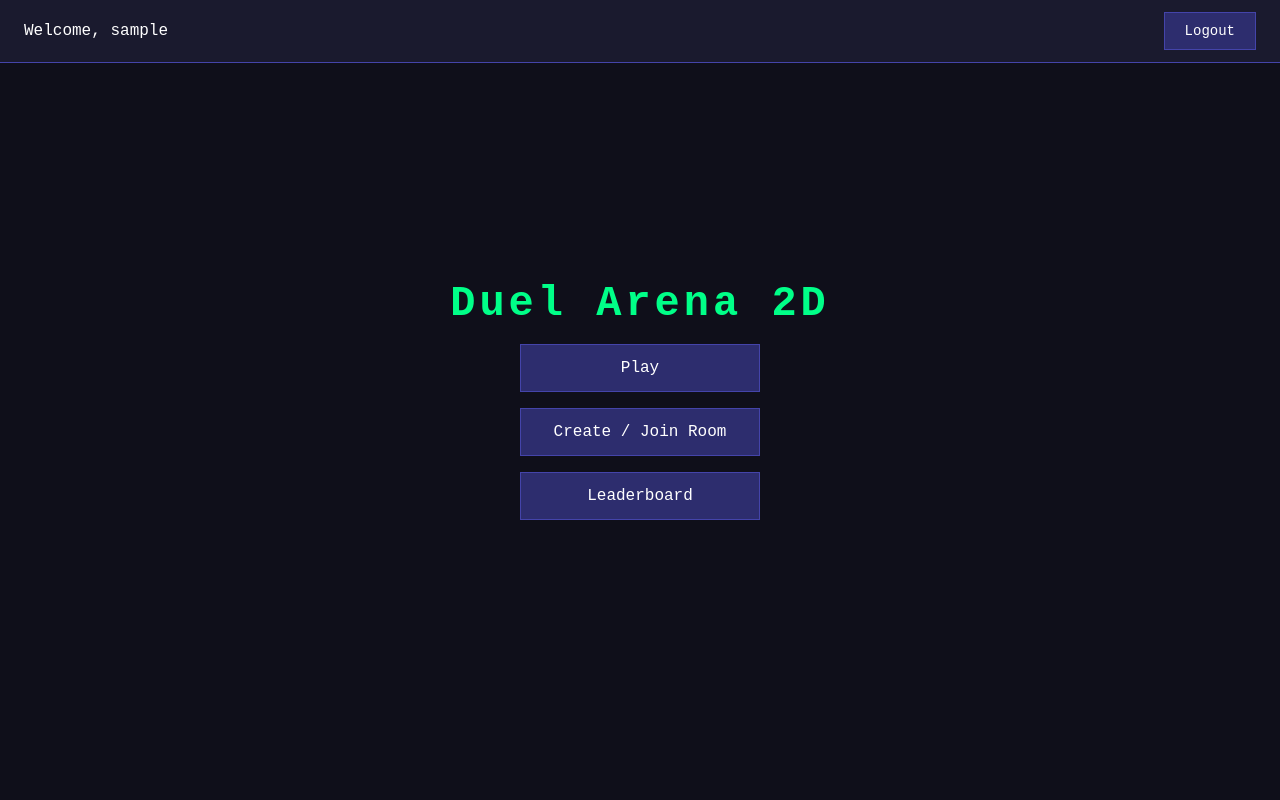
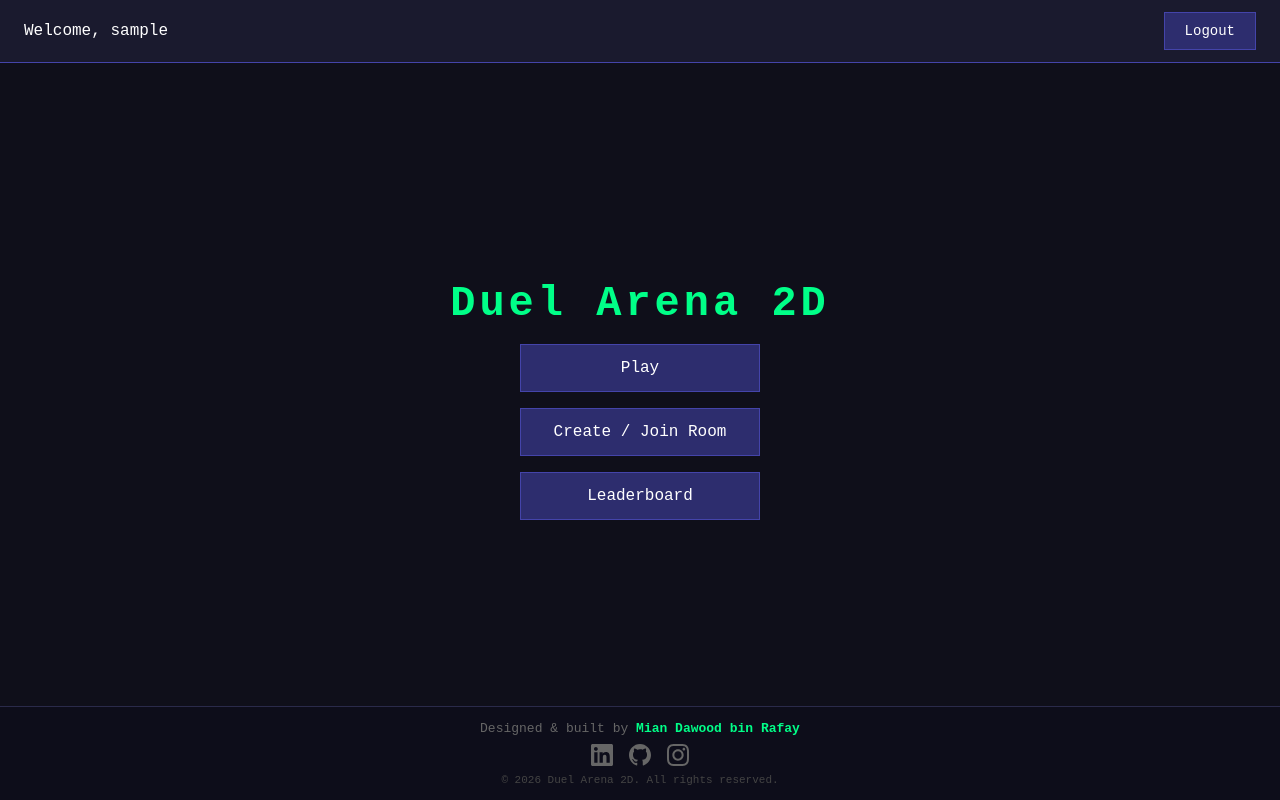
Before and after one commit to dawoodmdbr/Duel-Arena-2D, a React (Vite) app in the folder client/: page /home in a window 1280 px wide. Built offline with nearby package versions, Linux system fonts and the light colour scheme; sample sign-in values are in the browser's storage.

Commit message:
added footer and easter egg (konami code)

```diff
--- a/client/src/index.css
+++ b/client/src/index.css
@@ -142,6 +142,63 @@
   color: #888;
   display: block;
   margin-bottom: 4px;
+}
+
+/* FOOTER */
+.home-footer {
+  position: fixed;
+  bottom: 0;
+  left: 0;
+  right: 0;
+  display: flex;
+  flex-direction: column;
+  align-items: center;
+  gap: 8px;
+  padding: 14px 24px;
+  background: #0d0d1a;
+  border-top: 1px solid #2a2a4a;
+}
+
+.footer-credit {
+  font-size: 13px;
+  color: #666;
+}
+
+.footer-name {
+  color: #00ff88;
+  font-weight: bold;
+}
+
+.footer-socials {
+  display: flex;
+  gap: 16px;
+}
+
+.social-link {
+  color: #666;
+  transition: color 0.2s, transform 0.2s;
+  display: flex;
+  align-items: center;
+}
+
+.social-link:hover {
+  color: #00ff88;
+  transform: translateY(-2px);
+}
+
+.footer-copy {
+  font-size: 11px;
+  color: #444;
+}
+
+/* GAME CANVAS CENTERED */
+.game-canvas {
+  flex: 1;
+  display: flex;
+  justify-content: center;
+  align-items: center;
+  background: #0f0f1a;
+  overflow: hidden;
 }
 
 /* LOBBY PAGE */
--- a/client/src/pages/HomePage.jsx
+++ b/client/src/pages/HomePage.jsx
@@ -1,11 +1,33 @@
-import {useState} from "react";
+import {useState, useEffect} from "react";
 import {useNavigate} from "react-router-dom";
 import socket from "../socket/socket";
+
+const KONAMI = ["ArrowUp", "ArrowUp", "ArrowDown", "ArrowDown", "ArrowLeft", "ArrowRight", "ArrowLeft", "ArrowRight", "b", "a"];
+
+const LinkedInIcon = () => (
+    <svg viewBox='0 0 24 24' fill='currentColor' width='22' height='22'>
+        <path d='M20.447 20.452h-3.554v-5.569c0-1.328-.027-3.037-1.852-3.037-1.853 0-2.136 1.445-2.136 2.939v5.667H9.351V9h3.414v1.561h.046c.477-.9 1.637-1.85 3.37-1.85 3.601 0 4.267 2.37 4.267 5.455v6.286zM5.337 7.433c-1.144 0-2.063-.926-2.063-2.065 0-1.138.92-2.063 2.063-2.063 1.14 0 2.064.925 2.064 2.063 0 1.139-.925 2.065-2.064 2.065zm1.782 13.019H3.555V9h3.564v11.452zM22.225 0H1.771C.792 0 0 .774 0 1.729v20.542C0 23.227.792 24 1.771 24h20.451C23.2 24 24 23.227 24 22.271V1.729C24 .774 23.2 0 22.222 0h.003z' />
+    </svg>
+);
+
+const GitHubIcon = () => (
+    <svg viewBox='0 0 24 24' fill='currentColor' width='22' height='22'>
+        <path d='M12 0C5.374 0 0 5.373 0 12c0 5.302 3.438 9.8 8.207 11.387.599.111.793-.261.793-.577v-2.234c-3.338.726-4.033-1.416-4.033-1.416-.546-1.387-1.333-1.756-1.333-1.756-1.089-.745.083-.729.083-.729 1.205.084 1.839 1.237 1.839 1.237 1.07 1.834 2.807 1.304 3.492.997.107-.775.418-1.305.762-1.604-2.665-.305-5.467-1.334-5.467-5.931 0-1.311.469-2.381 1.236-3.221-.124-.303-.535-1.524.117-3.176 0 0 1.008-.322 3.301 1.23A11.509 11.509 0 0112 5.803c1.02.005 2.047.138 3.006.404 2.291-1.552 3.297-1.23 3.297-1.23.653 1.653.242 2.874.118 3.176.77.84 1.235 1.911 1.235 3.221 0 4.609-2.807 5.624-5.479 5.921.43.372.823 1.102.823 2.222v3.293c0 .319.192.694.801.576C20.566 21.797 24 17.3 24 12c0-6.627-5.373-12-12-12z' />
+    </svg>
+);
+
+const InstagramIcon = () => (
+    <svg viewBox='0 0 24 24' fill='currentColor' width='22' height='22'>
+        <path d='M12 2.163c3.204 0 3.584.012 4.85.07 3.252.148 4.771 1.691 4.919 4.919.058 1.265.069 1.645.069 4.849 0 3.205-.012 3.584-.069 4.849-.149 3.225-1.664 4.771-4.919 4.919-1.266.058-1.644.07-4.85.07-3.204 0-3.584-.012-4.849-.07-3.26-.149-4.771-1.699-4.919-4.92-.058-1.265-.07-1.644-.07-4.849 0-3.204.013-3.583.07-4.849.149-3.227 1.664-4.771 4.919-4.919 1.266-.057 1.645-.069 4.849-.069zm0-2.163c-3.259 0-3.667.014-4.947.072-4.358.2-6.78 2.618-6.98 6.98-.059 1.281-.073 1.689-.073 4.948 0 3.259.014 3.668.072 4.948.2 4.358 2.618 6.78 6.98 6.98 1.281.058 1.689.072 4.948.072 3.259 0 3.668-.014 4.948-.072 4.354-.2 6.782-2.618 6.979-6.98.059-1.28.073-1.689.073-4.948 0-3.259-.014-3.667-.072-4.947-.196-4.354-2.617-6.78-6.979-6.98-1.281-.059-1.69-.073-4.949-.073zm0 5.838c-3.403 0-6.162 2.759-6.162 6.162s2.759 6.163 6.162 6.163 6.162-2.759 6.162-6.163c0-3.403-2.759-6.162-6.162-6.162zm0 10.162c-2.209 0-4-1.79-4-4 0-2.209 1.791-4 4-4s4 1.791 4 4c0 2.21-1.791 4-4 4zm6.406-11.845c-.796 0-1.441.645-1.441 1.44s.645 1.44 1.441 1.44c.795 0 1.439-.645 1.439-1.44s-.644-1.44-1.439-1.44z' />
+    </svg>
+);
 
 function HomePage() {
     const navigate = useNavigate();
     const user = JSON.parse(localStorage.getItem("user"));
 
+    const [easterEgg, setEasterEgg] = useState(false);
+    const [konamiProgress, setKonamiProgress] = useState(0);
     const [showRoomModal, setShowRoomModal] = useState(false);
     const [activeTab, setActiveTab] = useState("join"); // 'join' or 'create'
     const [roomCode, setRoomCode] = useState("");
@@ -17,6 +39,24 @@
         max_players: 8,
         time_limit: 180,
     });
+
+    useEffect(() => {
+        const handleKey = (e) => {
+            setKonamiProgress((prev) => {
+                if (e.key === KONAMI[prev]) {
+                    const next = prev + 1;
+                    if (next === KONAMI.length) {
+                        setEasterEgg(true);
+                        return 0;
+                    }
+                    return next;
+                }
+                return e.key === KONAMI[0] ? 1 : 0;
+            });
+        };
+        window.addEventListener("keydown", handleKey);
+        return () => window.removeEventListener("keydown", handleKey);
+    }, []);
 
     const handlePlay = () => {
         socket.auth = {token: localStorage.getItem("token")};
@@ -114,7 +154,7 @@
                 <h1>Duel Arena 2D</h1>
                 <button onClick={handlePlay}>Play</button>
                 <button onClick={() => setShowRoomModal(true)}>Create / Join Room</button>
-                <button onClick={() => navigate('/leaderboard')}>Leaderboard</button>
+                <button onClick={() => navigate("/leaderboard")}>Leaderboard</button>
             </div>
 
             {/* Matchmaking popup */}
@@ -196,6 +236,61 @@
                     </div>
                 </div>
             )}
+
+            {/* Easter egg */}
+            {easterEgg && (
+                <div className='modal-overlay'>
+                    <div className='modal' style={{textAlign: "center"}}>
+                        <h2 style={{color: "#ffdd00"}}>👾 CHEAT CODE ACTIVATED</h2>
+                        <p style={{color: "#00ff88"}}>↑↑↓↓←→←→BA</p>
+                        <p style={{color: "#ccc", fontSize: "13px", lineHeight: "1.8"}}>
+                            Wow. You actually did it.
+                            <br />
+                            Unfortunately there are no free wins here.
+                            <br />
+                            But respect for knowing the Konami Code. 🫡
+                            <br />
+                            <br />
+                            <span style={{color: "#888"}}>— Mian Dawood, Creator</span>
+                        </p>
+                        <button onClick={() => setEasterEgg(false)}>ok fine whatever</button>
+                    </div>
+                </div>
+            )}
+
+            {/* Footer */}
+            <footer className='home-footer'>
+                <p className='footer-credit'>
+                    Designed & built by <span className='footer-name'>Mian Dawood bin Rafay</span>
+                </p>
+                <div className='footer-socials'>
+                    <a
+                        href='https://www.linkedin.com/in/dawoodmdbr/'
+                        target='_blank'
+                        rel='noreferrer'
+                        className='social-link'
+                        title='LinkedIn'>
+                        <LinkedInIcon />
+                    </a>
+                    <a
+                        href='https://github.com/dawoodmdbr'
+                        target='_blank'
+                        rel='noreferrer'
+                        className='social-link'
+                        title='GitHub'>
+                        <GitHubIcon />
+                    </a>
+                    <a
+                        href='https://instagram.com/dawood.mdbr'
+                        target='_blank'
+                        rel='noreferrer'
+                        className='social-link'
+                        title='Instagram'>
+                        <InstagramIcon />
+                    </a>
+                </div>
+                <p className='footer-copy'>© {new Date().getFullYear()} Duel Arena 2D. All rights reserved.</p>
+            </footer>
         </div>
     );
 }
```
